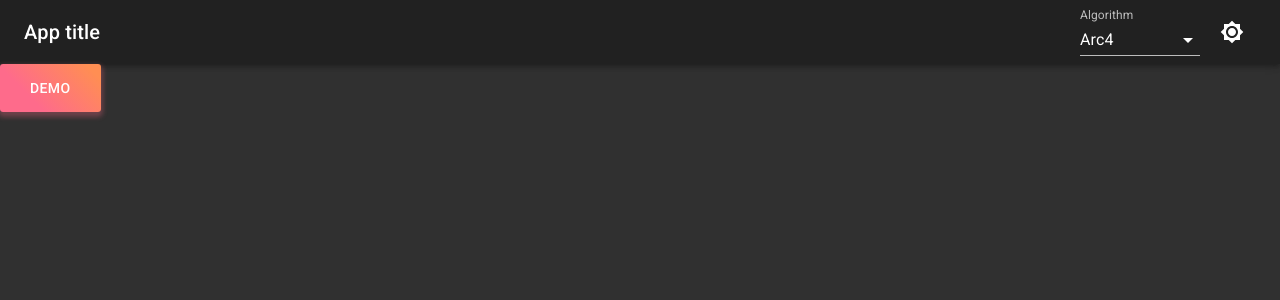
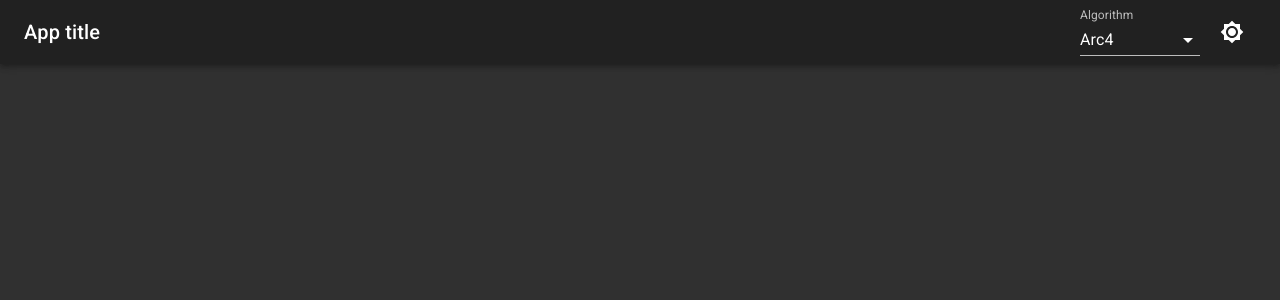
Before and after one commit to Stassi/prospective, a Next.js app: page / in a window 1280 px wide. Shown: the top 300 px of the page. Built offline with nearby package versions, Linux system fonts and the light colour scheme.

Commit message:
-StyleDemo

```diff
--- a/components/Layout/Layout.js
+++ b/components/Layout/Layout.js
@@ -2,7 +2,6 @@ import React from 'react'
 import AlgorithmMenuSelect from '../AlgorithmMenuSelect'
 import AppBar from '../AppBar'
 import NextHead from '../NextHead'
-import StyleDemo from '../StyleDemo'
 import ThemeButton from '../ThemeButton'
 
 const Layout = ({ actions: { toggleDarkTheme } }) => (
@@ -14,7 +13,6 @@ const Layout = ({ actions: { toggleDarkTheme } }) => (
         <ThemeButton {...{ toggleDarkTheme }} />
       </>
     </AppBar>
-    <StyleDemo />
   </>
 )
 
--- a/components/StyleDemo/StyleDemo.js
+++ /dev/null
@@ -1,17 +0,0 @@
-import React from 'react'
-import PropTypes from 'prop-types'
-import Button from '@material-ui/core/Button'
-
-const propTypes = {
-  classes: PropTypes.object.isRequired
-}
-
-const StyleDemo = ({ classes: { root } }) => (
-  <Button className={root}>
-    Demo
-  </Button>
-)
-
-StyleDemo.propTypes = propTypes
-
-export default StyleDemo
--- a/components/StyleDemo/StyleDemoWithStyles.js
+++ /dev/null
@@ -1,18 +0,0 @@
-import { withStyles } from '@material-ui/styles'
-import StyleDemo from './StyleDemo'
-
-const styles = {
-  root: {
-    background: 'linear-gradient(45deg, #FE6B8B 30%, #FF8E53 90%)',
-    border: 0,
-    borderRadius: 3,
-    boxShadow: '0 3px 5px 2px rgba(255, 105, 135, .3)',
-    color: 'white',
-    height: 48,
-    padding: '0 30px'
-  }
-}
-
-const StyleDemoWithStyles = withStyles(styles)(StyleDemo)
-
-export default StyleDemoWithStyles
--- a/components/StyleDemo/index.js
+++ /dev/null
@@ -1,3 +0,0 @@
-import StyleDemo from './StyleDemoWithStyles'
-
-export default StyleDemo
```
